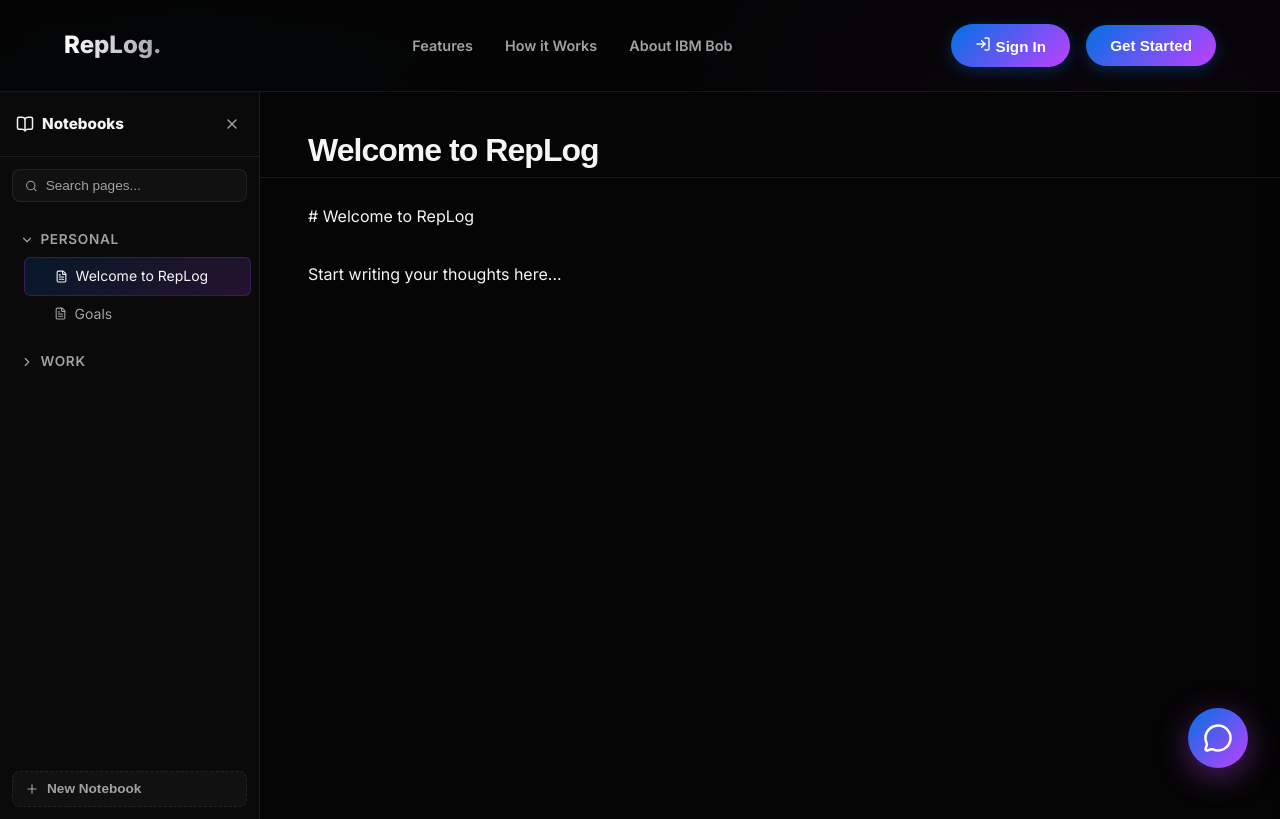
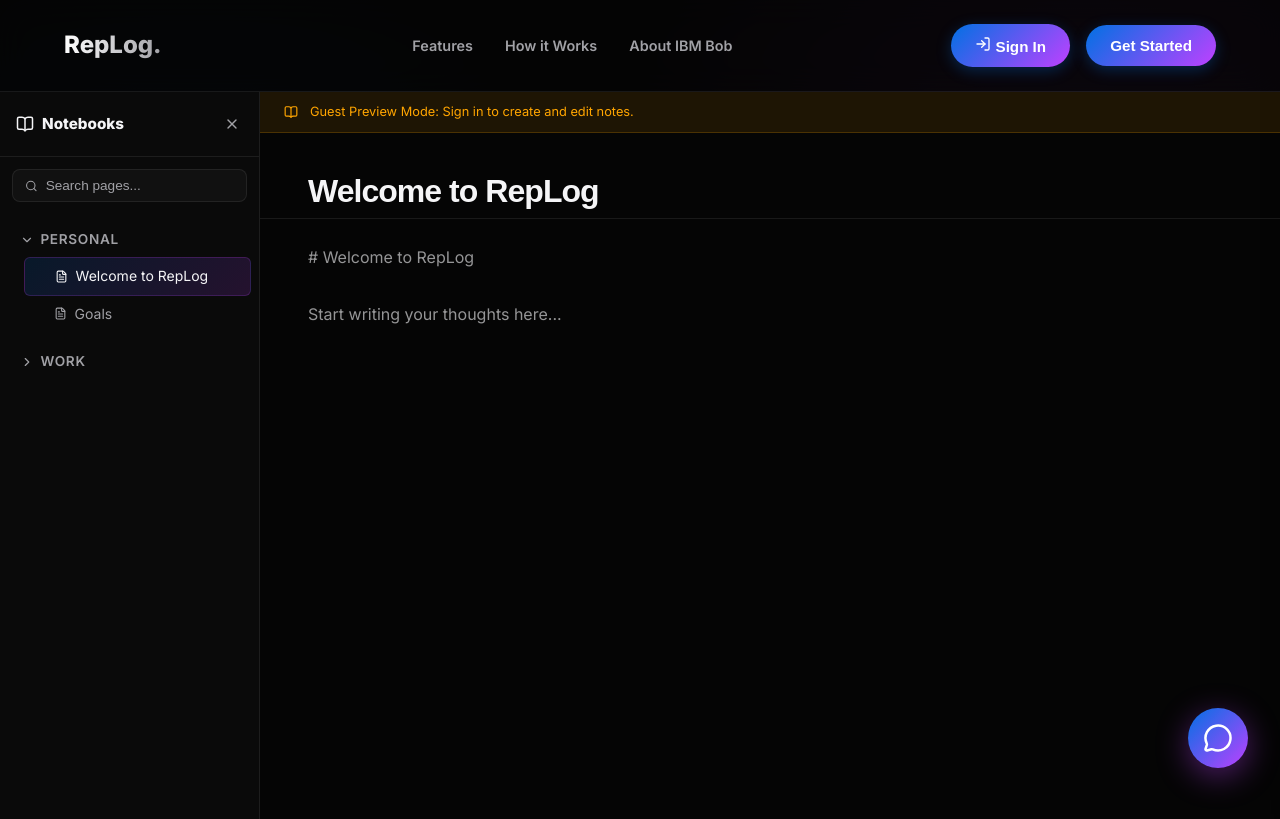
Before and after one commit to Chima200057/RepLog, a React (Vite) app: page /features in a window 1280 px wide. Built offline with nearby package versions, Linux system fonts and the light colour scheme.

Commit message:
feat: enforce guest data privacy and read-only notes

```diff
--- a/src/App.jsx
+++ b/src/App.jsx
@@ -48,6 +48,9 @@
 
   // -- SESSION MANAGEMENT --
   const [sessions, setSessions] = useState(() => {
+    const savedUser = localStorage.getItem('replog_user');
+    const userObj = savedUser ? JSON.parse(savedUser) : null;
+    if (!userObj) return []; // Don't persist sessions for guests
     const saved = localStorage.getItem('replog_sessions');
     return saved ? JSON.parse(saved) : [];
   });
@@ -58,6 +61,9 @@
   const [pendingCards, setPendingCards] = useState([]);
 
   const [notebooks, setNotebooks] = useState(() => {
+    const savedUser = localStorage.getItem('replog_user');
+    const userObj = savedUser ? JSON.parse(savedUser) : null;
+    if (!userObj) return DEFAULT_NOTEBOOKS; // Always use defaults for guests
     const saved = localStorage.getItem('replog_notebooks');
     return saved ? JSON.parse(saved) : DEFAULT_NOTEBOOKS;
   });
@@ -78,8 +84,12 @@
   }, [user, guestChatCount]);
 
   useEffect(() => {
-    localStorage.setItem('replog_sessions', JSON.stringify(sessions));
-  }, [sessions]);
+    if (user) {
+      localStorage.setItem('replog_sessions', JSON.stringify(sessions));
+    } else {
+      localStorage.removeItem('replog_sessions');
+    }
+  }, [sessions, user]);
 
   useEffect(() => {
     if (currentSessionId) {
@@ -91,12 +101,18 @@
   }, [currentSessionId, sessions]);
 
   useEffect(() => {
-    localStorage.setItem('replog_notebooks', JSON.stringify(notebooks));
-  }, [notebooks]);
+    if (user) {
+      localStorage.setItem('replog_notebooks', JSON.stringify(notebooks));
+    } else {
+      localStorage.removeItem('replog_notebooks');
+    }
+  }, [notebooks, user]);
 
   useEffect(() => {
-    localStorage.setItem('replog_active_page', JSON.stringify(activePageId));
-  }, [activePageId]);
+    if (user) {
+      localStorage.setItem('replog_active_page', JSON.stringify(activePageId));
+    }
+  }, [activePageId, user]);
 
   const startNewChat = () => {
     const newId = Date.now();
@@ -288,6 +304,7 @@
             setNotebooks={setNotebooks}
             activePageId={activePageId}
             setActivePageId={setActivePageId}
+            isGuest={!user}
           />} />
           <Route path="/about" element={<About />} />
         </Routes>
--- a/src/pages/Notebook.css
+++ b/src/pages/Notebook.css
@@ -225,9 +225,26 @@
   flex: 1;
   display: flex;
   flex-direction: column;
-  overflow: hidden;
+  background: #050505;
   position: relative;
 }
+
+.nb-guest-banner {
+  background: rgba(255, 165, 0, 0.1);
+  border-bottom: 1px solid rgba(255, 165, 0, 0.2);
+  padding: 0.6rem 1.5rem;
+  font-size: 0.8rem;
+  color: #ffa500;
+  display: flex;
+  align-items: center;
+  gap: 0.75rem;
+}
+
+.nb-editor-body.disabled {
+  opacity: 0.6;
+  cursor: not-allowed;
+}
+
 
 .nb-sidebar-toggle {
   position: absolute;
--- a/src/pages/Notebook.jsx
+++ b/src/pages/Notebook.jsx
@@ -26,7 +26,7 @@
   },
 ];
 
-export default function Notebook({ notebooks, setNotebooks, activePageId, setActivePageId }) {
+export default function Notebook({ notebooks, setNotebooks, activePageId, setActivePageId, isGuest }) {
   const [searchQuery, setSearchQuery] = useState('');
   const [sidebarOpen, setSidebarOpen] = useState(true);
   const [renamingId, setRenamingId] = useState(null);
@@ -42,6 +42,7 @@
   }, [renamingId]);
 
   const addNotebook = () => {
+    if (isGuest) return;
     const id = Date.now();
     setNotebooks(prev => [...prev, { id, name: 'New Notebook', expanded: true, pages: [] }]);
     setRenamingId(id);
@@ -55,10 +56,12 @@
   };
 
   const deleteNotebook = (id) => {
+    if (isGuest) return;
     setNotebooks(prev => prev.filter(nb => nb.id !== id));
   };
 
   const addPage = (notebookId) => {
+    if (isGuest) return;
     const pageId = Date.now();
     const newPage = { id: pageId, title: 'Untitled', content: '' };
     setNotebooks(prev =>
@@ -85,6 +88,7 @@
   };
 
   const updatePageContent = (content) => {
+    if (isGuest) return;
     setNotebooks(prev =>
       prev.map(nb => ({
         ...nb,
@@ -173,12 +177,16 @@
                 )}
 
                 <div className="nb-group-actions">
+                  {!isGuest && (
+                    <>
                       <button className="nb-icon-btn" title="Add page" onClick={() => addPage(nb.id)}>
                         <Plus size={13} />
                       </button>
                       <button className="nb-icon-btn danger" title="Delete notebook" onClick={() => deleteNotebook(nb.id)}>
                         <Trash2 size={13} />
                       </button>
+                    </>
+                  )}
                 </div>
               </div>
 
@@ -211,10 +219,16 @@
                           onClick={e => e.stopPropagation()}
                         />
                       ) : (
-                        <span onDoubleClick={(e) => { e.stopPropagation(); setRenamingId(page.id); setRenameValue(page.title); }}>
+                        <span onDoubleClick={(e) => {
+                          if (isGuest) return;
+                          e.stopPropagation();
+                          setRenamingId(page.id);
+                          setRenameValue(page.title);
+                        }}>
                           {page.title}
                         </span>
                       )}
+                      {!isGuest && (
                         <button
                           className="nb-icon-btn danger page-delete"
                           title="Delete page"
@@ -222,6 +236,7 @@
                         >
                           <Trash2 size={12} />
                         </button>
+                      )}
                     </div>
                   ))}
                   {nb.pages.length === 0 && (
@@ -233,10 +248,12 @@
           ))}
         </div>
 
+        {!isGuest && (
           <button className="nb-add-notebook" onClick={addNotebook}>
             <Plus size={14} />
             New Notebook
           </button>
+        )}
       </aside>
 
       <main className="nb-editor">
@@ -248,20 +265,28 @@
 
         {activePage ? (
           <>
+            {isGuest && (
+              <div className="nb-guest-banner">
+                <BookOpen size={14} />
+                <span>Guest Preview Mode: Sign in to create and edit notes.</span>
+              </div>
+            )}
             <div className="nb-editor-header">
               <input
                 className="nb-page-title-input"
                 value={activePage.title}
                 onChange={e => updatePageTitle(activePageId, e.target.value)}
                 placeholder="Untitled"
+                disabled={isGuest}
               />
             </div>
             <textarea
-              className="nb-editor-body"
+              className={`nb-editor-body ${isGuest ? 'disabled' : ''}`}
               value={activePage.content}
               onChange={e => updatePageContent(e.target.value)}
               placeholder="Start writing... (Markdown supported)"
               spellCheck={false}
+              readOnly={isGuest}
             />
           </>
         ) : (
```
Lines whose indentation alone changed are shown as unchanged.
